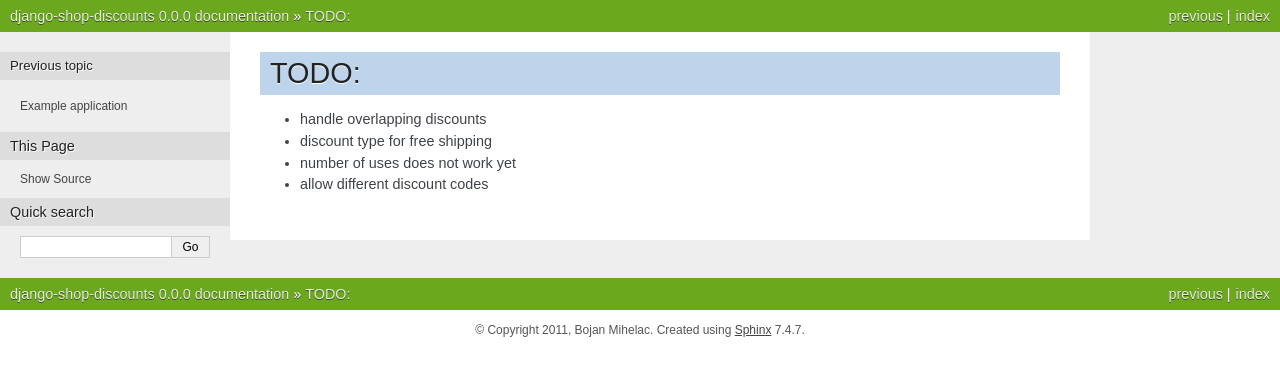
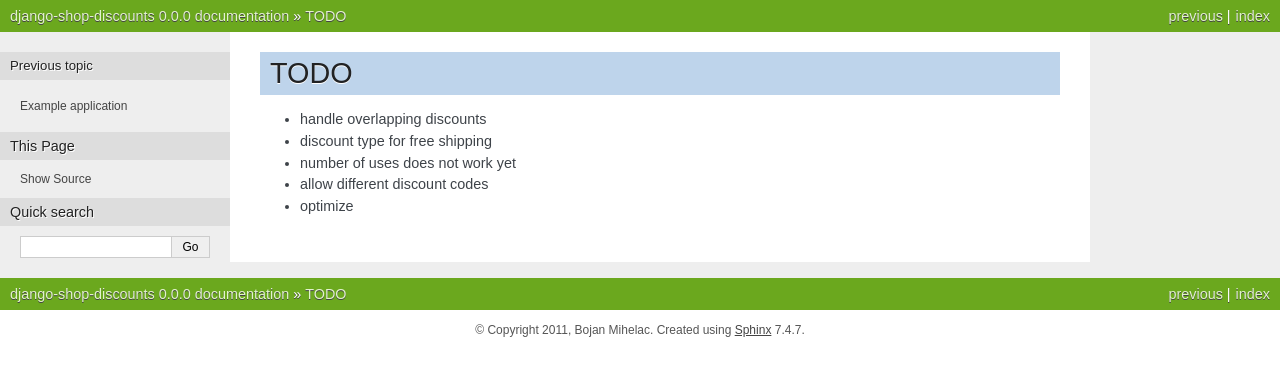
Before and after one commit to bmihelac/django-shop-discounts, a Sphinx documentation site: the page built from docs/todo.rst, in a window 1280 px wide. Shown: the top 376 px of the page. Built offline with Sphinx 7.4.7, drawn with Linux system fonts in a browser that asks for light colours; part of the change alters nothing that is shown.

Commit message:
Edited docs/todo.rst via GitHub

```diff
--- a/docs/todo.rst
+++ b/docs/todo.rst
@@ -1,6 +1,6 @@
-=====
-TODO:
-=====
+====
+TODO
+====
 
 * handle overlapping discounts
 
@@ -9,3 +9,5 @@ TODO:
 * number of uses does not work yet
 
 * allow different discount codes
+
+* optimize
```
